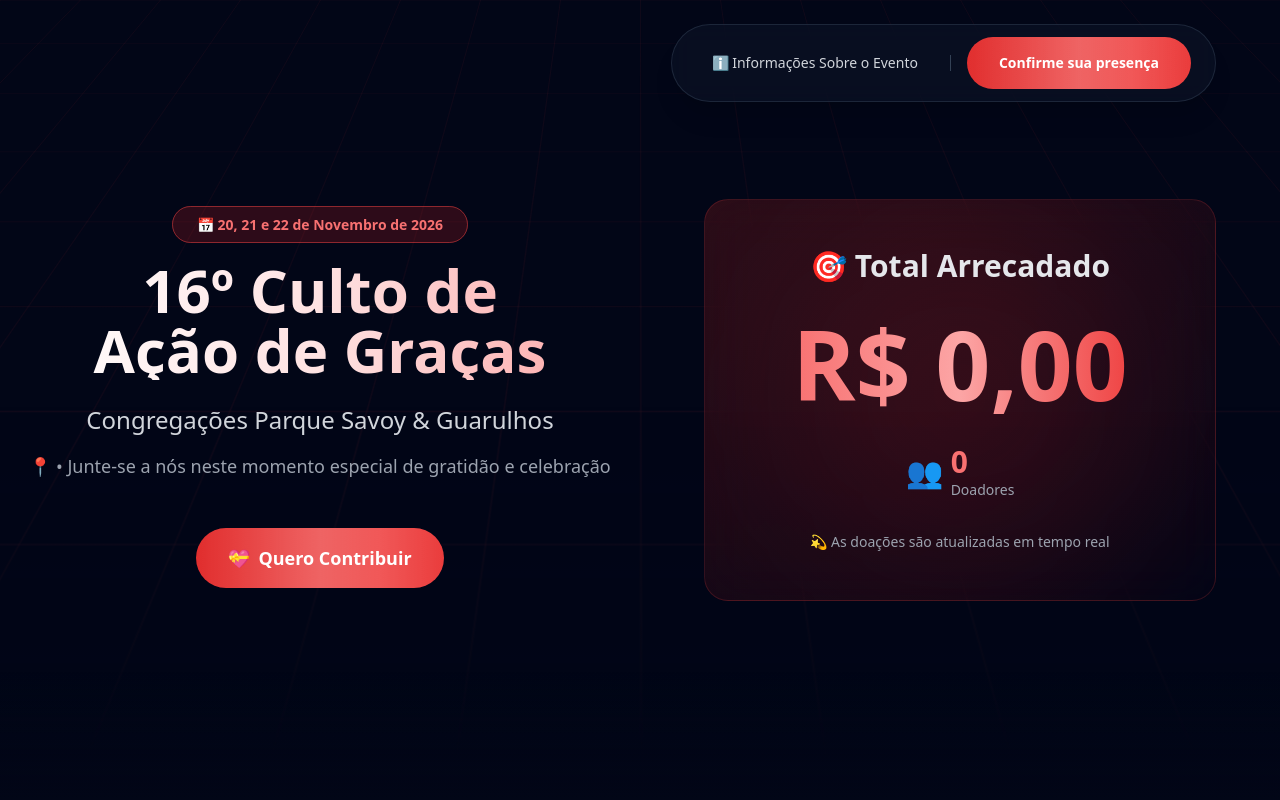
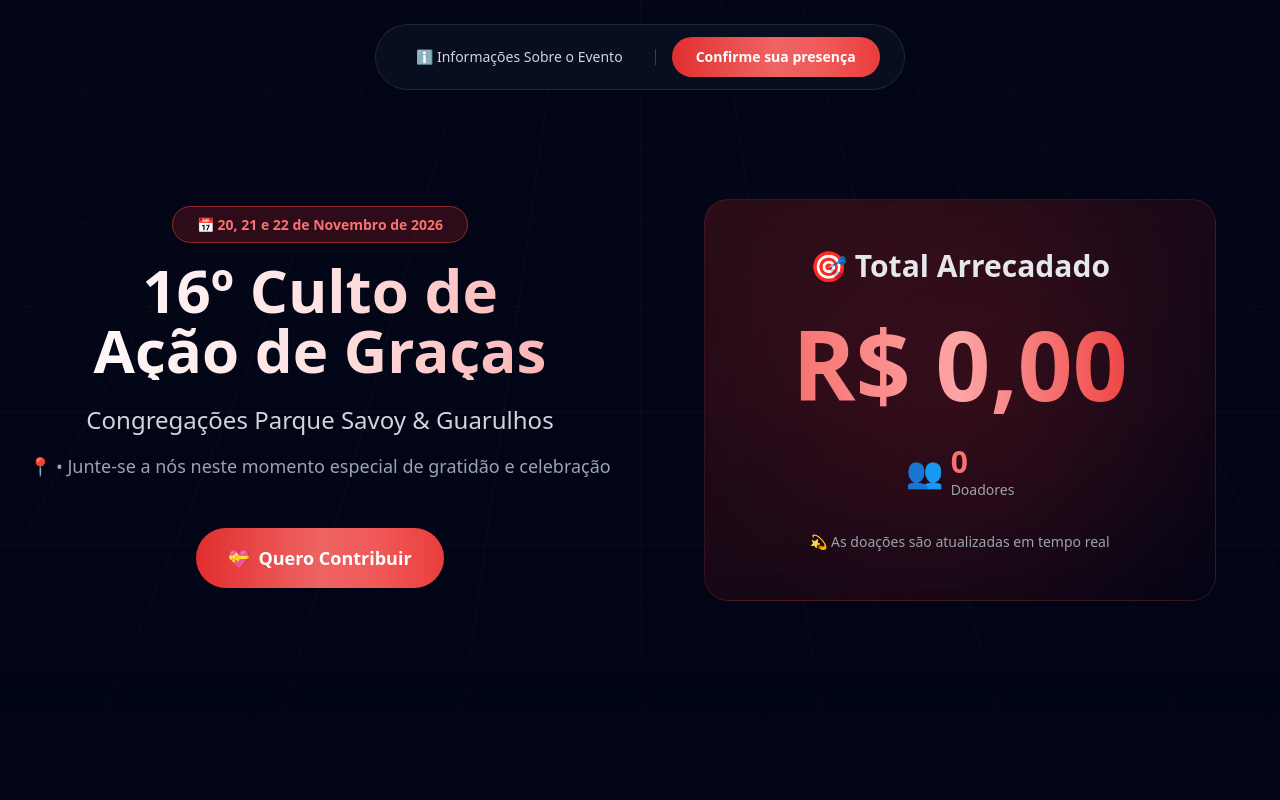
Before and after one commit to fabiocastanhamelo/culto, a React (Vite) app: page / in a window 1280 px wide. Shown: the top 800 px of the page. Built offline with nearby package versions, Linux system fonts and the light colour scheme; no server answers; the database is empty.

Commit message:
alteração layout modal informativo

```diff
--- a/src/components/Header.jsx
+++ b/src/components/Header.jsx
@@ -7,29 +7,24 @@ export default function Header({ onInfoClick, onRSVPClick }) {
             initial={{ y: -100, opacity: 0 }}
             animate={{ y: 0, opacity: 1 }}
             transition={{ duration: 0.8 }}
-            className="fixed top-0 left-0 right-0 z-40 px-4 py-4 md:py-6"
+            className="fixed top-0 left-0 right-0 z-40 px-3 py-3 md:py-6"
         >
-            <div className="container mx-auto flex flex-col md:flex-row items-center justify-between gap-4 max-w-6xl">
-                {/* Logo / Brand (Optional - keeping it simple or empty if no logo provided) */}
-                <div className="hidden md:block">
-                    {/* Placeholder for left side if needed, or just justify-end */}
-                </div>
-
-                <nav className="flex flex-col md:flex-row items-center gap-4 bg-slate-900/50 backdrop-blur-md px-6 py-3 rounded-full border border-slate-700/50 shadow-xl w-full md:w-auto">
+            <div className="container mx-auto flex flex-row items-center justify-center gap-2 md:gap-4 max-w-6xl">
+                <nav className="flex flex-row items-center gap-2 md:gap-4 bg-slate-900/50 backdrop-blur-md px-3 md:px-6 py-2 md:py-3 rounded-full border border-slate-700/50 shadow-xl">
                     <button
                         onClick={onInfoClick}
-                        className="text-gray-300 hover:text-white text-sm font-medium transition-colors px-4 py-2 hover:bg-white/5 rounded-full whitespace-nowrap"
+                        className="text-gray-300 hover:text-white text-xs md:text-sm font-medium transition-colors px-2 md:px-4 py-1.5 md:py-2 hover:bg-white/5 rounded-full whitespace-nowrap"
                     >
-                        ℹ️ Informações Sobre o Evento
+                        ℹ️ <span className="hidden sm:inline">Informações Sobre o Evento</span><span className="sm:hidden">Informações</span>
                     </button>
 
-                    <div className="h-4 w-px bg-slate-700 hidden md:block" />
+                    <div className="h-4 w-px bg-slate-700" />
 
                     <ShimmerButton
                         onClick={onRSVPClick}
-                        className="text-sm px-6 py-2 h-auto min-h-[40px]"
+                        className="text-xs md:text-sm px-3 md:px-6 py-1.5 md:py-2 h-auto min-h-[34px] md:min-h-[40px]"
                     >
-                        Confirme sua presença
+                        <span className="hidden sm:inline">Confirme sua presença</span><span className="sm:hidden">Confirmar</span>
                     </ShimmerButton>
                 </nav>
             </div>
--- a/src/components/Hero.jsx
+++ b/src/components/Hero.jsx
@@ -3,7 +3,7 @@ import { motion } from 'framer-motion'
 
 export default function Hero({ onDonateClick }) {
   return (
-    <div className="w-full lg:w-1/2 flex items-center justify-center py-16 lg:py-0 z-10">
+    <div className="w-full lg:w-1/2 flex items-center justify-center pt-24 pb-16 lg:py-0 z-10">
       <div className="container mx-auto px-4">
         <motion.div
           initial={{ opacity: 0, y: 30 }}
```
